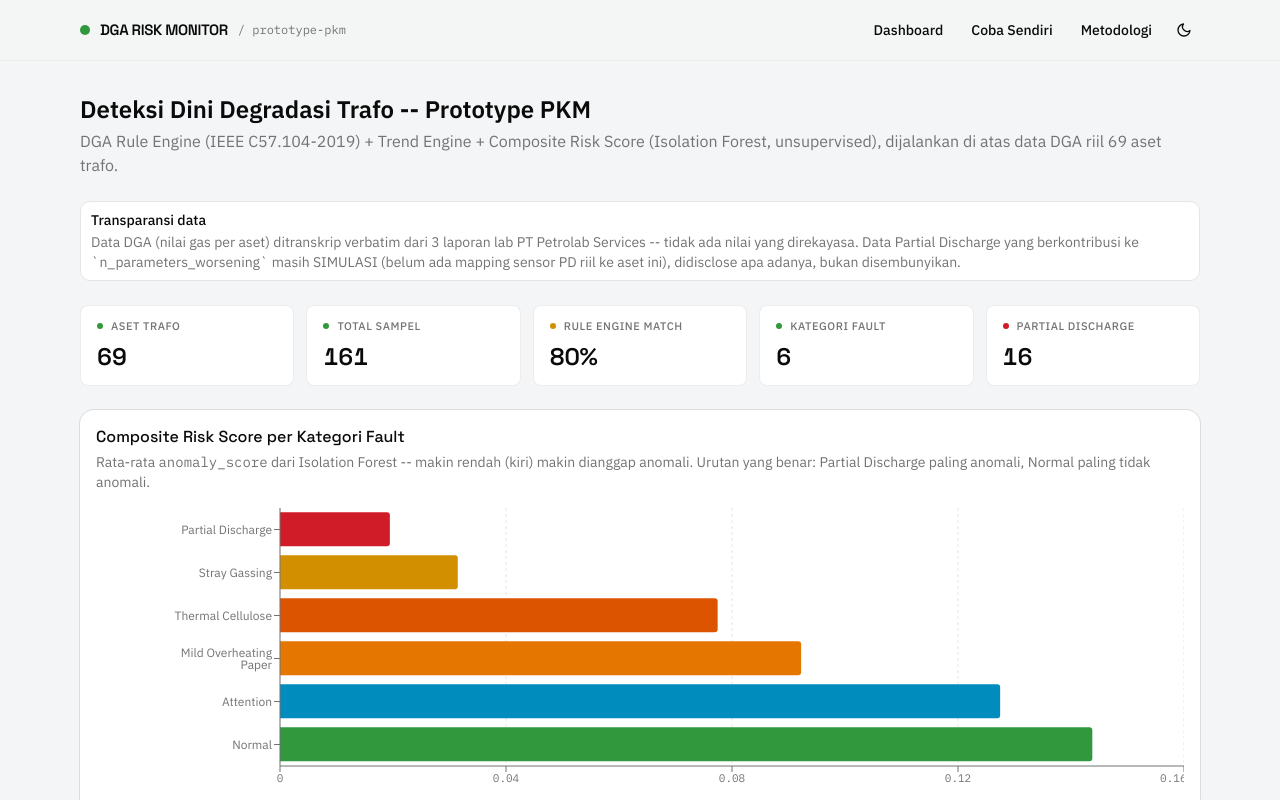
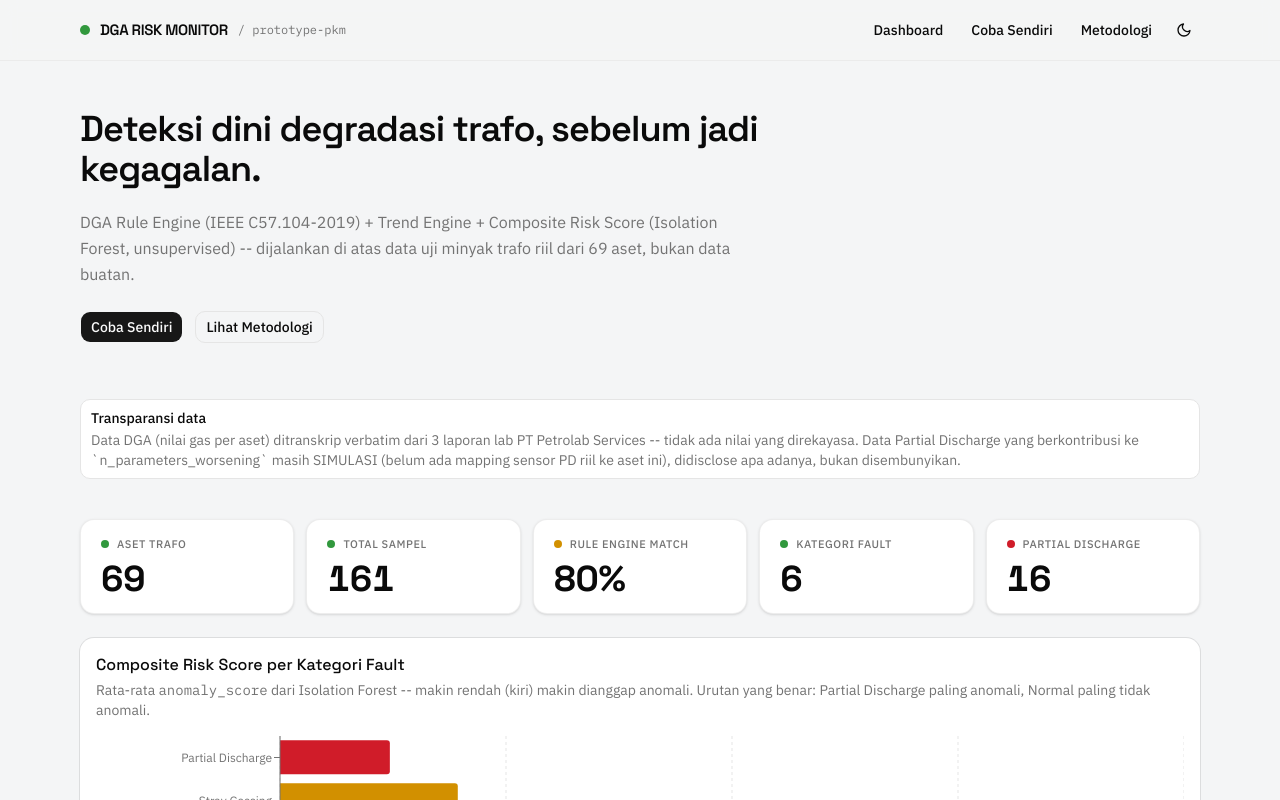
Before and after one commit to lenilestari/pkm-inovasi, a Next.js app in the folder webapp/: page / in a window 1280 px wide. Shown: the top 800 px of the page. Built offline with nearby package versions, Linux system fonts and the light colour scheme.

Commit message:
Add hero section and bolder stat metrics to match design reference

```diff
--- a/webapp/src/app/page.tsx
+++ b/webapp/src/app/page.tsx
@@ -1,16 +1,30 @@
+import Link from "next/link";
 import { Dashboard } from "@/components/dashboard";
 import { Alert, AlertDescription, AlertTitle } from "@/components/ui/alert";
+import { Button } from "@/components/ui/button";
 
 export default function Home() {
   return (
-    <div className="space-y-6">
-      <div>
-        <h1 className="text-2xl font-semibold">Deteksi Dini Degradasi Trafo -- Prototype PKM</h1>
-        <p className="text-muted-foreground mt-1">
+    <div className="space-y-10">
+      <section className="space-y-5 py-4">
+        <h1 className="font-display text-3xl sm:text-4xl font-semibold tracking-tight max-w-3xl">
+          Deteksi dini degradasi trafo, sebelum jadi kegagalan.
+        </h1>
+        <p className="text-muted-foreground max-w-2xl text-base leading-relaxed">
           DGA Rule Engine (IEEE C57.104-2019) + Trend Engine + Composite Risk Score (Isolation
-          Forest, unsupervised), dijalankan di atas data DGA riil 69 aset trafo.
+          Forest, unsupervised) -- dijalankan di atas data uji minyak trafo riil dari 69 aset,
+          bukan data buatan.
         </p>
-      </div>
+        <div className="flex flex-wrap gap-3 pt-1">
+          <Button asChild>
+            <Link href="/coba">Coba Sendiri</Link>
+          </Button>
+          <Button asChild variant="outline">
+            <Link href="/metodologi">Lihat Metodologi</Link>
+          </Button>
+        </div>
+      </section>
+
       <Alert>
         <AlertTitle>Transparansi data</AlertTitle>
         <AlertDescription>
@@ -20,6 +34,7 @@ export default function Home() {
           didisclose apa adanya, bukan disembunyikan.
         </AlertDescription>
       </Alert>
+
       <Dashboard />
     </div>
   );
--- a/webapp/src/components/dashboard.tsx
+++ b/webapp/src/components/dashboard.tsx
@@ -71,17 +71,19 @@ function useSummary() {
 
 function StatChip({ label, value, colorVar }: { label: string; value: string; colorVar?: string }) {
   return (
-    <div className="rounded-md border border-border/70 bg-card px-4 py-3 flex flex-col gap-1.5">
+    <div className="rounded-xl border border-border/70 bg-card px-5 py-4 flex flex-col gap-2 shadow-sm">
       <div className="flex items-center gap-2">
         <span
-          className="size-1.5 rounded-full"
+          className="size-2 rounded-full"
           style={{ backgroundColor: colorVar ?? "var(--fault-normal)" }}
         />
         <span className="text-[11px] uppercase tracking-wider text-muted-foreground font-medium">
           {label}
         </span>
       </div>
-      <span className="font-display text-2xl font-semibold tabular-nums">{value}</span>
+      <span className="font-display text-3xl sm:text-4xl font-bold tabular-nums leading-none">
+        {value}
+      </span>
     </div>
   );
 }
```
